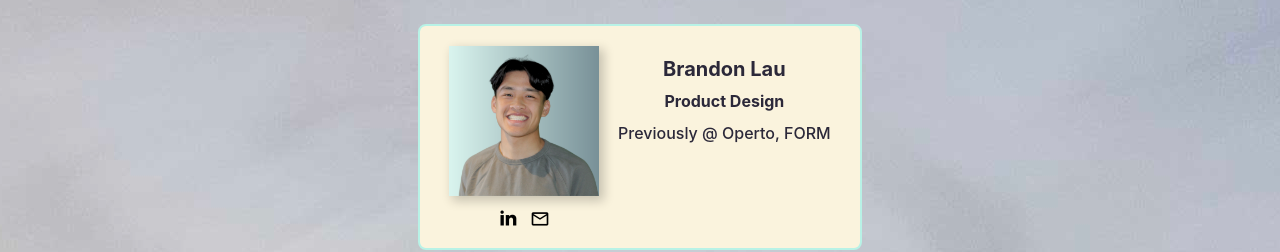
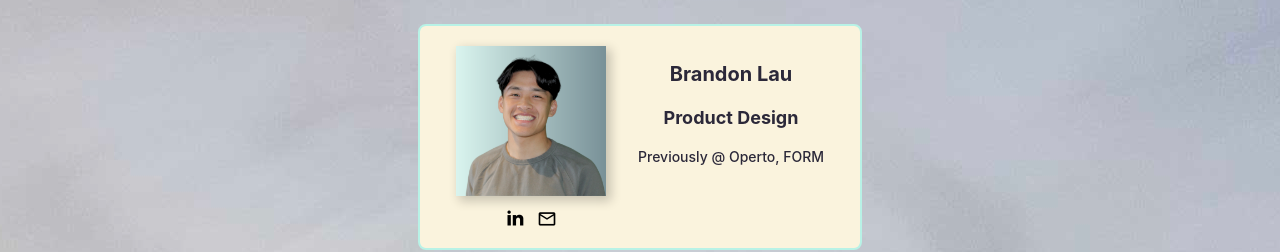
Before and after one commit to brandonlauu/brandonlauu.github.io, a plain HTML site: page index.html in a window 1280 px wide. Shown: the top 252 px of the page. Drawn offline with nearby package versions, Linux system fonts and the light colour scheme.

Commit message:
Update styles.css

```diff
--- a/styles.css
+++ b/styles.css
@@ -8,21 +8,21 @@ h1{
     font-size: 20px;
     font-style: normal;
     font-weight: 700;
-    line-height: 100%;
+    line-height: 150%;
 }
 
 h2 {
-    font-size: 16px;
+    font-size: 18px;
     font-style: normal;
     font-weight: 700;
-    line-height: 100%;
+    line-height: 150%;
 }
 
 p{
-    font-size: 16px;
+    font-size: 14px;
     font-style: normal;
     font-weight: 500;
-    line-height: 100%;
+    line-height: 150%;
 }
 
 .avatar {
```
